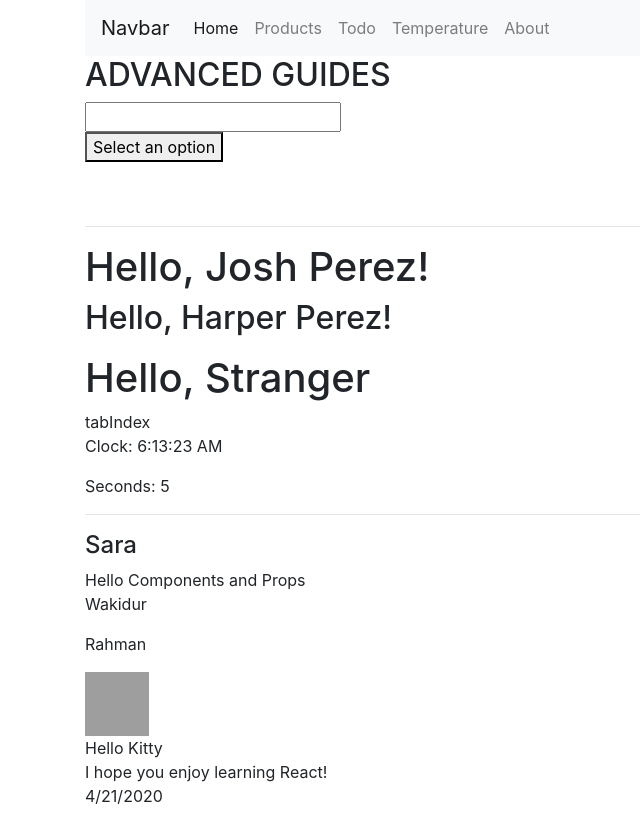
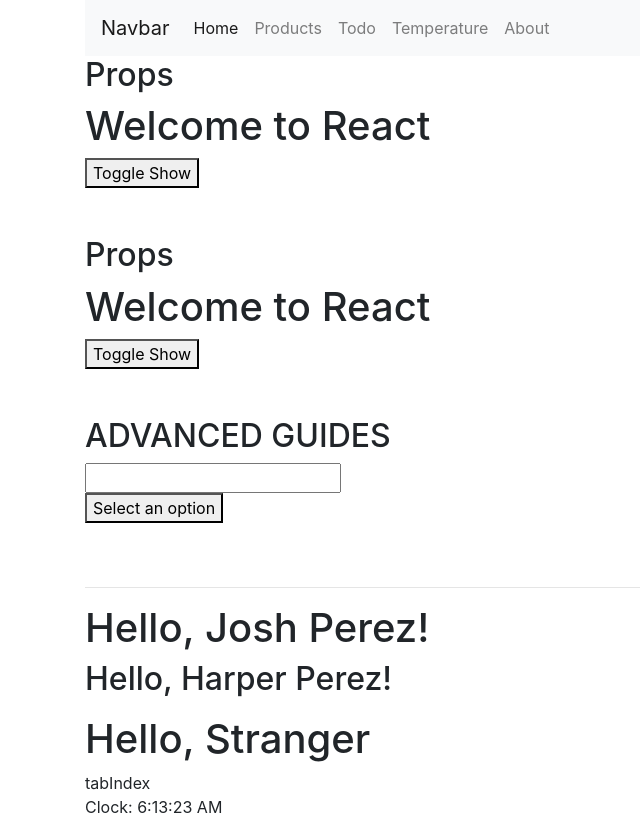
Before and after one commit to wakidur/reactjs.io, a React (Create React App) app in the folder crash-course-todo-1.1.1/: page / in a window 1280 px wide. Shown: the top 815 px of the page, without its empty margins (0-640 px from the left). Built offline with nearby package versions, Linux system fonts and the light colour scheme; no server answers; grey boxes are pictures that could not be loaded.

Commit message:
how to pass props

```diff
--- /dev/null
+++ b/crash-course-todo-1.1.1/src/components/pages/learn-advanced-react/react-context/ThemeContext.js
@@ -0,0 +1,5 @@
+import React from 'react';
+
+const ThemeContext = React.createContext(null);
+
+export default ThemeContext;
--- /dev/null
+++ b/crash-course-todo-1.1.1/src/components/pages/learn-advanced-react/react-pass-props-to-component/AppB.jsx
@@ -0,0 +1,32 @@
+import React, { Component } from 'react';
+import PropTypes from 'prop-types';
+import Greeting from './Greeting';
+
+export default class AppB extends Component {
+//   static propTypes = {
+//     prop: PropTypes,
+//   };
+
+  constructor(props) {
+    super(props);
+
+    this.state = {
+      isShow: true,
+    };
+  }
+
+  toggleShow = () => {
+    this.setState((state) => ({ isShow: !state.isShow }));
+  };
+  render() {
+    const greeting = 'Welcome to React';
+    return (
+      <div>
+        {this.state.isShow ? <Greeting greeting={greeting} isShow={this.state.isShow} /> : null}
+        <button onClick={this.toggleShow} type="button">
+          Toggle Show
+        </button>
+      </div>
+    );
+  }
+}
--- /dev/null
+++ b/crash-course-todo-1.1.1/src/components/pages/learn-advanced-react/react-pass-props-to-component/AppC.jsx
@@ -0,0 +1,28 @@
+import React, { Component } from 'react';
+import ButtonC from './ButtonC';
+import GreetingC from './GreetingC';
+
+export default class AppC extends Component {
+  constructor(props) {
+    super(props);
+
+    this.state = {
+      isShow: true,
+    };
+  }
+
+  toggleShow = () => {
+    this.setState((state) => ({ isShow: !state.isShow }));
+  };
+
+  render() {
+    const greeting = 'Welcome to React';
+    return (
+      <div>
+        {/* {this.state.isShow ? <GreetingC greeting={greeting} /> : null} */}
+         <GreetingC greeting={greeting} isShow={this.state.isShow} />
+        <ButtonC onClick={this.toggleShow} />
+      </div>
+    );
+  }
+}
--- /dev/null
+++ b/crash-course-todo-1.1.1/src/components/pages/learn-advanced-react/react-pass-props-to-component/ButtonC.jsx
@@ -0,0 +1,14 @@
+import React from 'react';
+import PropTypes from 'prop-types';
+
+const ButtonC = ({ onClick }) => (
+  <button onClick={onClick} type="button">
+    Toggle Show
+  </button>
+);
+
+ButtonC.propTypes = {
+  onClick: PropTypes.func.isRequired,
+};
+
+export default ButtonC;
--- /dev/null
+++ b/crash-course-todo-1.1.1/src/components/pages/learn-advanced-react/react-pass-props-to-component/Greeting.jsx
@@ -0,0 +1,23 @@
+// import React, { Component } from 'react';
+
+// export default class Greeting extends Component {
+//   render() {
+//     return (
+//       <div>
+//         <h1>{this.props.greeting}</h1>
+//       </div>
+//     );
+//   }
+// }
+
+import React from 'react'
+import PropTypes from 'prop-types'
+
+const Greeting = ({ greeting, isShow }) => isShow ? <h1>{greeting}</h1> : null;
+
+Greeting.propTypes = {
+    greeting: PropTypes.string,
+    isShow: PropTypes.bool
+}
+
+export default Greeting
--- /dev/null
+++ b/crash-course-todo-1.1.1/src/components/pages/learn-advanced-react/react-pass-props-to-component/GreetingC.jsx
@@ -0,0 +1,11 @@
+import React from 'react';
+import PropTypes from 'prop-types';
+// Arrow function && object destructuring
+const GreetingC = ({ greeting, isShow }) => isShow ? <h1>{greeting}</h1> : null;
+
+GreetingC.propTypes = {
+  greeting: PropTypes.string,
+  isShow: PropTypes.bool.isRequired
+};
+
+export default GreetingC;
--- a/crash-course-todo-1.1.1/src/components/pages/todo/Todos.jsx
+++ b/crash-course-todo-1.1.1/src/components/pages/todo/Todos.jsx
@@ -9,6 +9,8 @@ import StateAndLifecycle from '../main-concepts/StateAndLifecycle';
 
 import CustomTextInput from '../advanced-guides/accessibility/CustomTextInput';
 import OuterClickExample from '../advanced-guides/accessibility/OuterClickExample';
+import AppB from '../learn-advanced-react/react-pass-props-to-component/AppB';
+import AppC from '../learn-advanced-react/react-pass-props-to-component/AppC';
 
 
 export class Todos extends Component {
@@ -98,6 +100,18 @@ export class Todos extends Component {
   render() {
     return (
       <div className="row">
+        <div className="col-12 mb-5">
+           <h2>Props</h2>
+           <AppC/>
+
+
+         </div>
+        <div className="col-12 mb-5">
+           <h2>Props</h2>
+           <AppB/>
+
+
+         </div>
          <div className="col-12 ">
            <h2>ADVANCED GUIDES</h2>
            <CustomTextInput/>
```
Also changed, not shown: crash-course-todo-1.1.1/src/components/pages/learn-advanced-react/react-context/ComponentA.js (added, +8 -0 lines), crash-course-todo-1.1.1/src/components/pages/learn-advanced-react/react-context/ComponentC.js (added, +12 -0 lines), crash-course-todo-1.1.1/src/components/pages/learn-advanced-react/react-context/ComponentCC.js (added, +10 -0 lines), crash-course-todo-1.1.1/src/components/pages/learn-advanced-react/react-pass-props-to-component/AppA.jsx (added, +14 -0 lines), crash-course-todo-1.1.1/src/components/pages/learn-advanced-react/react-pass-props-to-component/Button.jsx (added, +28 -0 lines).
